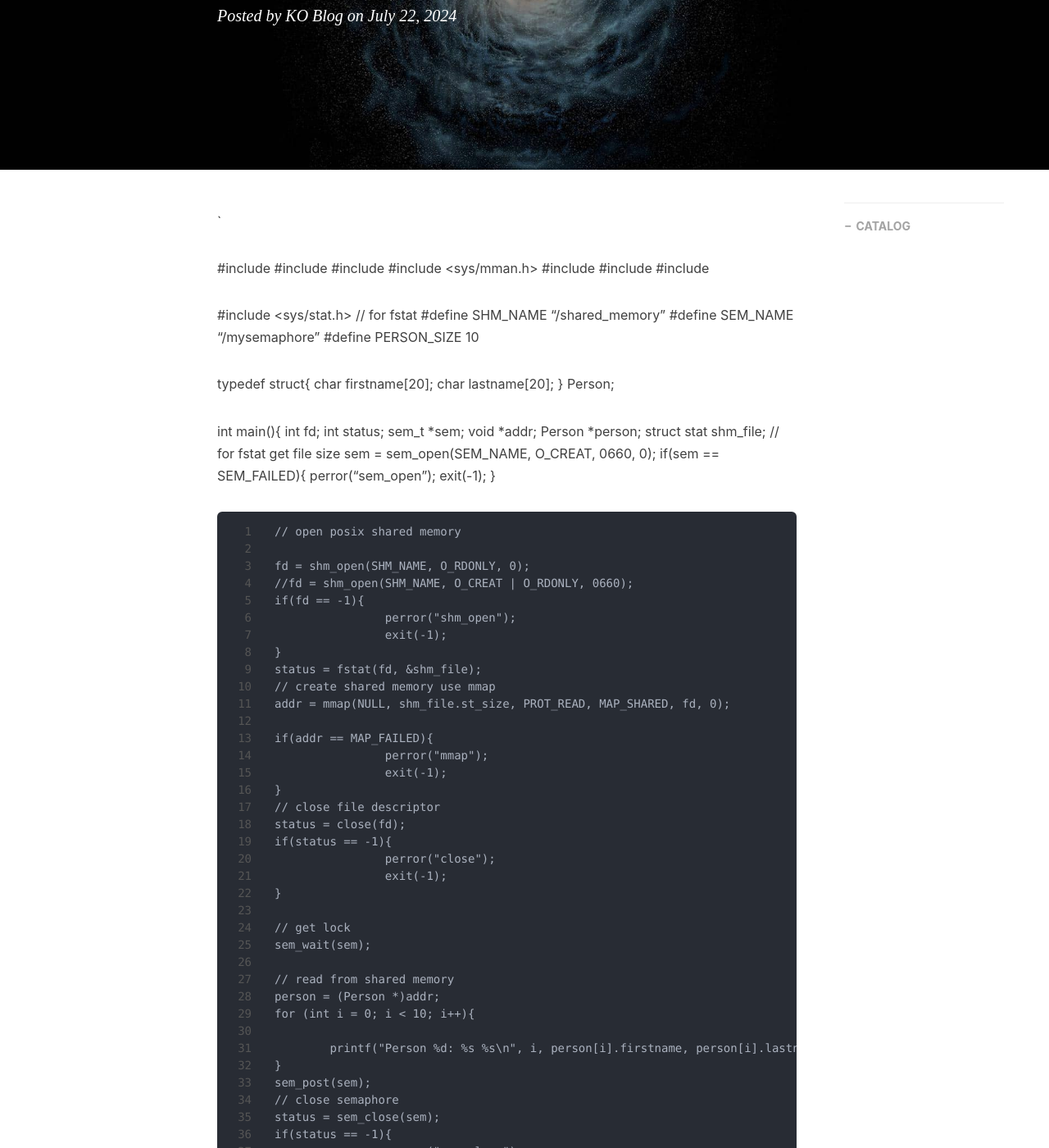
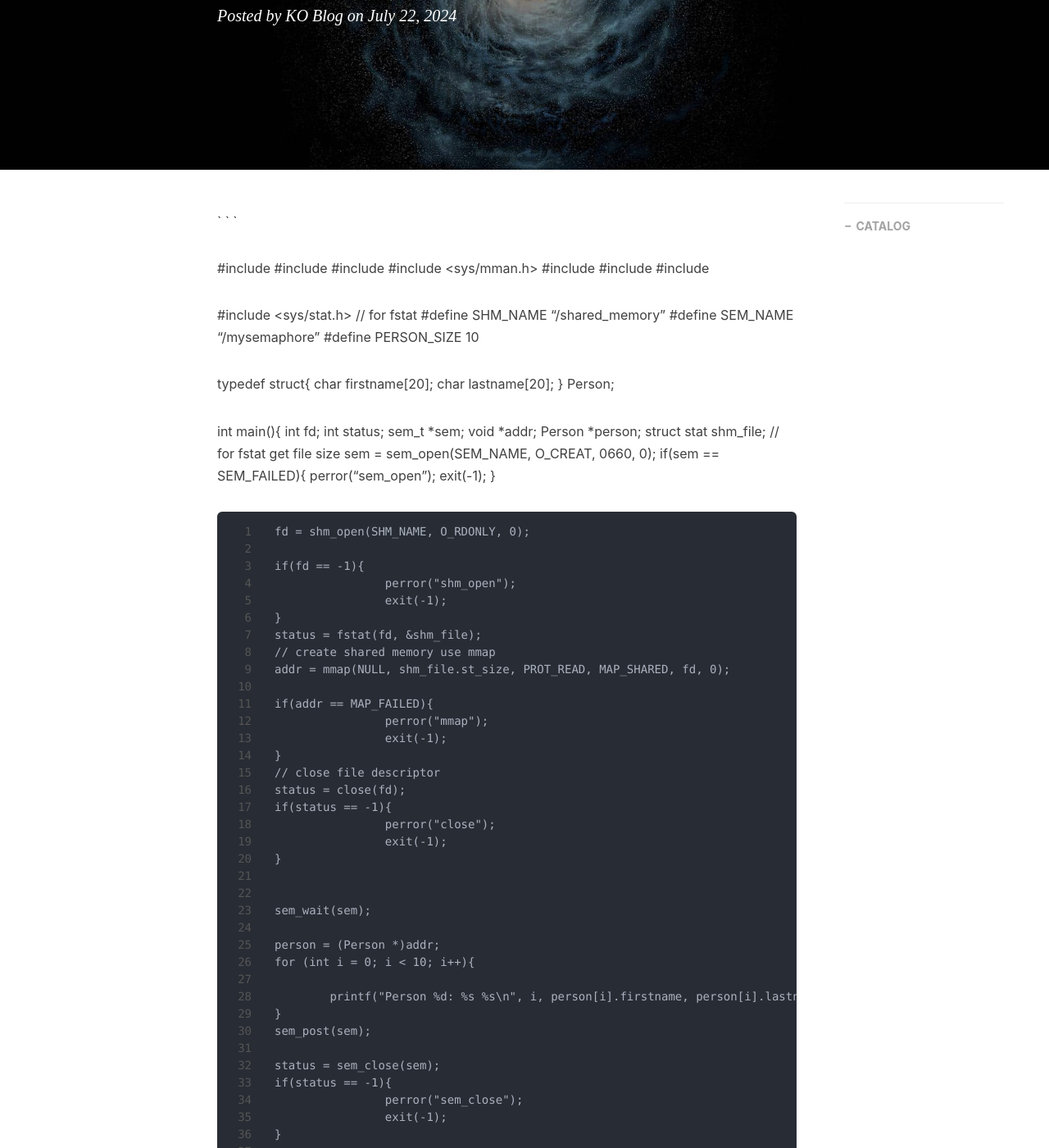
Before and after one commit to kkkokili/kkkokili.github.io, a Jekyll site: the page built from _posts/2024-07-22-shm-read.md, in a window 1280 px wide and 1400 px high, scrolled down 277 px. Shown: the whole window at 82% size. Built offline with Jekyll 4.4.1, drawn with Linux system fonts in a browser that asks for light colours; nearby versions of some CDN libraries; comment, search, counter and statistics services are not loaded; some of the changed text lies outside the part shown.

Commit message:
Update 2024-07-22-shm-read.md

```diff
--- a/_posts/2024-07-22-shm-read.md
+++ b/_posts/2024-07-22-shm-read.md
@@ -9,7 +9,7 @@ catalog: true
 tags:
     - exam
 ---
-`
+` ` `
 
 #include <stdio.h>
 #include <stdlib.h>
@@ -42,10 +42,10 @@ int main(){
 		exit(-1);
 	}
 
-	// open posix shared memory
+
 
 	fd = shm_open(SHM_NAME, O_RDONLY, 0);
-	//fd = shm_open(SHM_NAME, O_CREAT | O_RDONLY, 0660);
+
 	if(fd == -1){
 			perror("shm_open");
 			exit(-1);
@@ -65,30 +65,29 @@ int main(){
 			exit(-1);
 	}
 
-	// get lock
+
 	sem_wait(sem);
 
-	// read from shared memory
 	person = (Person *)addr;
 	for (int i = 0; i < 10; i++){
 
 		printf("Person %d: %s %s\n", i, person[i].firstname, person[i].lastname);
 	}
 	sem_post(sem);
-	// close semaphore
+
 	status = sem_close(sem);
 	if(status == -1){
 			perror("sem_close");
 			exit(-1);
 	}
 
-	// unlink shared memory
+
 	status = shm_unlink(SHM_NAME);
 	if(status == -1){
 			perror("shm_unlink");
 			exit(-1);
 	}
-	// unlink semaphore
+
 	status = sem_unlink(SEM_NAME);
 	if(status == -1){
 			perror("sem_unlink");
```
